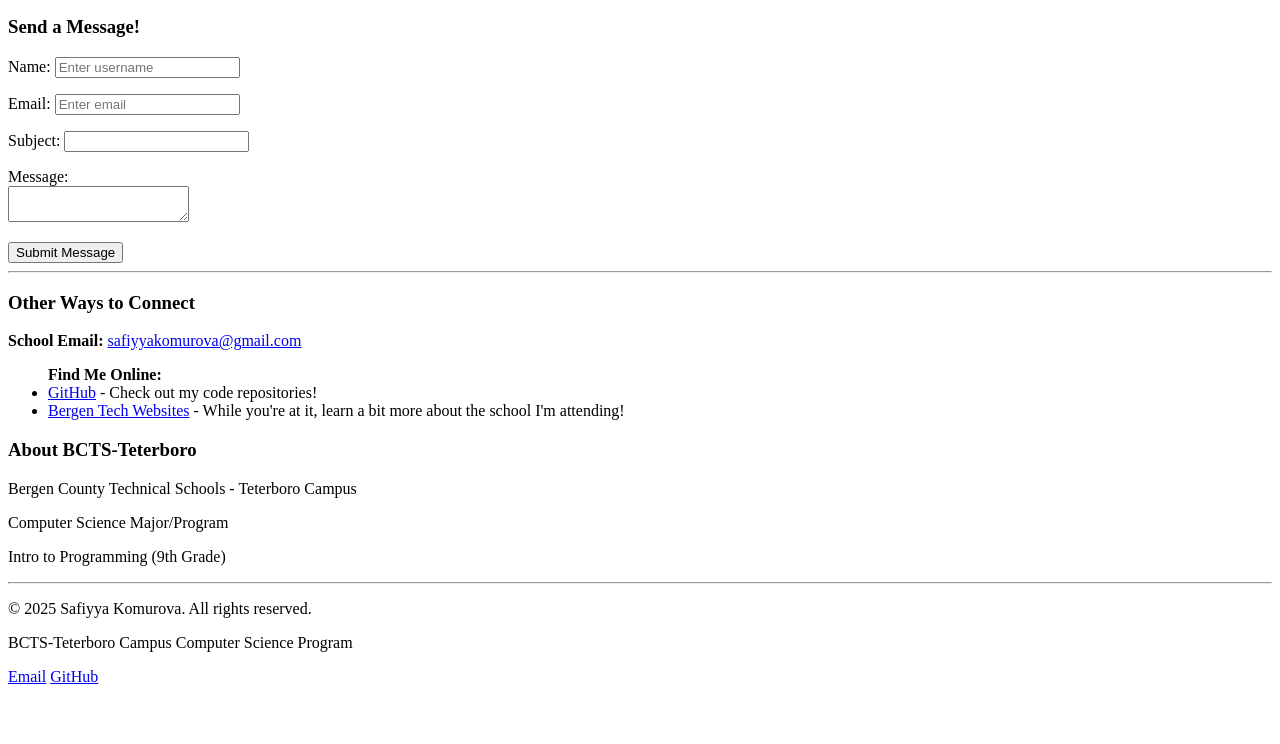
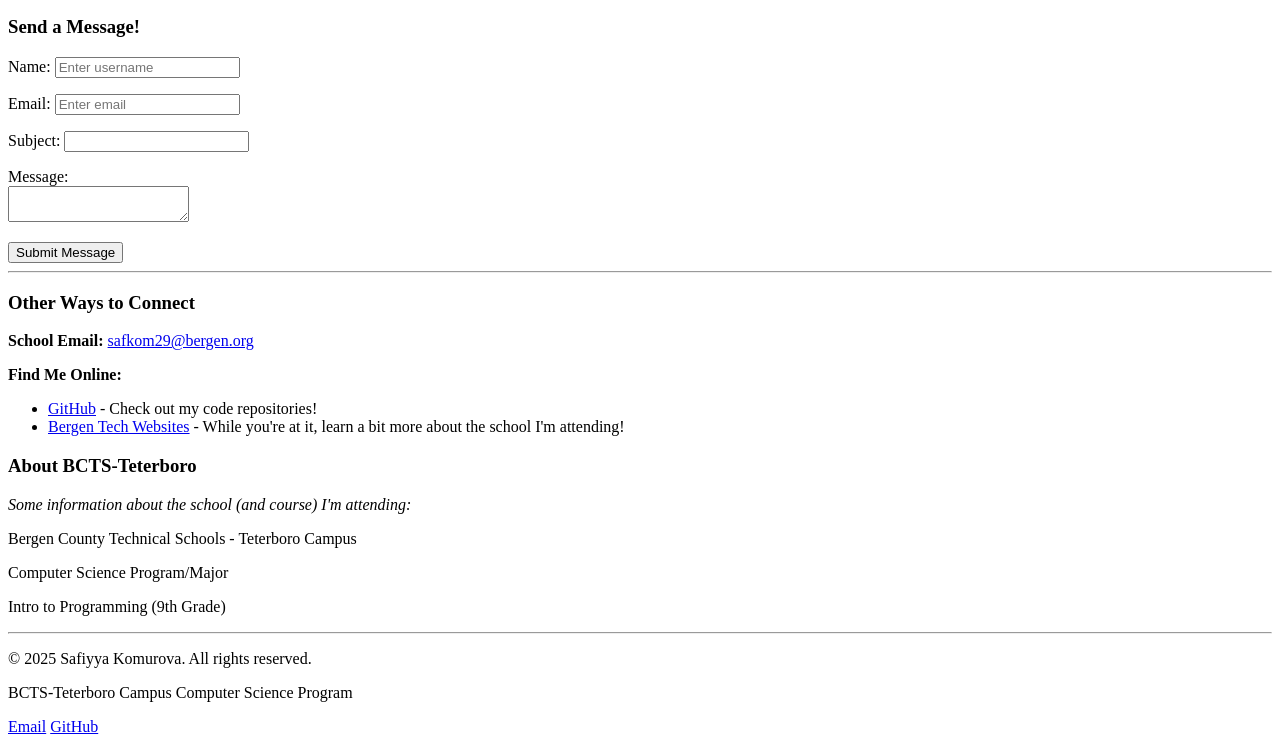
Before and after one commit to saf-kom29/Unit1-HTML-EoU-Project, a plain HTML site: page contact.html in a window 1280 px wide. Shown: the part 278-1022 px from the top of the page. Before the commit the page ends 972 px from the top, so only its background shows below. Drawn offline with Linux system fonts and the light colour scheme.

Commit message:
finished final touches on project, done

```diff
--- a/contact.html
+++ b/contact.html
@@ -52,17 +52,19 @@
         <hr>
         <section>
             <h3>Other Ways to Connect</h3>
-            <p><strong>School Email:</strong> <a href="emailto:safiyyakomurova@gmail.com" target="_blank">safiyyakomurova@gmail.com</a></p>
-            <ul><b>Find Me Online:</b>
+            <p><strong>School Email:</strong> <a href="emailto:safkom29@bergen.org" target="_blank">safkom29@bergen.org</a></p>
+            <p><b>Find Me Online:</b></p>
+            <ul>
             <li><a href="https://github.com" target="_blank">GitHub</a> - Check out my code repositories!</li>
-            <li><a href="https://www.bergen.org/site/Default.aspx?PageID=15">Bergen Tech Websites</a> - While you're at it, learn a bit more about the school I'm attending!</li>
+            <li><a href="https://www.bergen.org/site/Default.aspx?PageID=15" target="_blank">Bergen Tech Websites</a> - While you're at it, learn a bit more about the school I'm attending!</li>
             </ul>
         </section>
 
         <section>
             <h3>About BCTS-Teterboro</h3>
+            <p><i>Some information about the school (and course) I'm attending:</i></p>
             <p>Bergen County Technical Schools - Teterboro Campus</p>
-            <p>Computer Science Major/Program</p>
+            <p>Computer Science Program/Major</p>
             <p>Intro to Programming (9th Grade)</p>
         </section>
     </main>
```
Also changed, not shown: about.html (+1 -0 lines).
